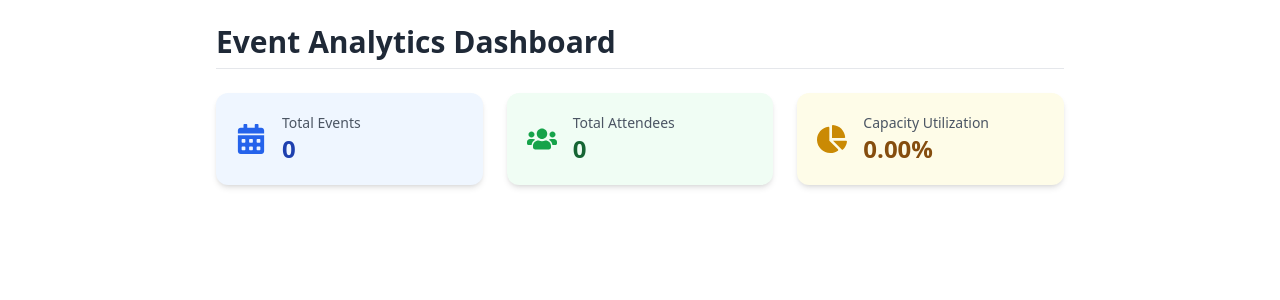
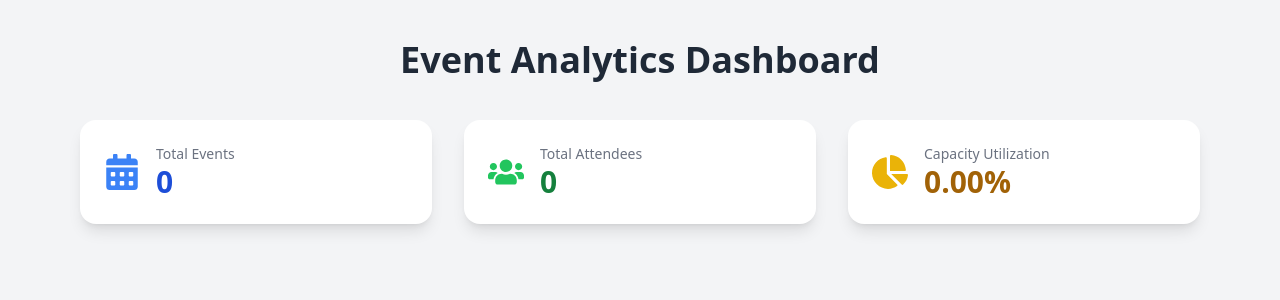
Before and after one commit to Sanduni4822/Event-Management-System, a React (Vite) app in the folder client/: page /event/analytics in a window 1280 px wide. Shown: the top 300 px of the page. Built offline with nearby package versions, Linux system fonts and the light colour scheme; no server answers.

Commit message:
Improved EventAnalytics layout with enhanced dashboard design

```diff
--- a/client/src/pages/EventAnalytics.jsx
+++ b/client/src/pages/EventAnalytics.jsx
@@ -1,6 +1,5 @@
 import React, { useEffect, useState } from 'react';
 import { getEvents, getAttendeesForEvent } from '../services/eventService';
-import Button from '../components/Button';
 import { FaUsers, FaCalendarAlt, FaChartPie } from 'react-icons/fa';
 
 const EventAnalytics = () => {
@@ -42,38 +41,42 @@ const EventAnalytics = () => {
     totalCapacity > 0 ? ((totalAttendees / totalCapacity) * 100).toFixed(2) : '0.00';
 
   return (
-    <div className="p-6 max-w-4xl mx-auto">
-      <h1 className="text-3xl font-bold mb-6 text-gray-800 border-b pb-2">Event Analytics Dashboard</h1>
+    <div className="min-h-screen bg-gray-100 py-10">
+      <div className="max-w-6xl mx-auto px-4">
+        <h1 className="text-4xl font-bold text-center text-gray-800 mb-10">
+          Event Analytics Dashboard
+        </h1>
         {loading ? (
-        <p className="text-gray-600 text-center">Loading data...</p>
+          <p className="text-center text-gray-600">Loading data...</p>
         ) : (
-        <div className="grid md:grid-cols-3 gap-6">
-          <div className="bg-blue-50 p-5 rounded-xl shadow-md flex items-center space-x-4">
-            <FaCalendarAlt className="text-blue-600 text-3xl" />
+          <div className="grid sm:grid-cols-1 md:grid-cols-3 gap-8">
+            <div className="bg-white p-6 rounded-2xl shadow-lg flex items-center space-x-4">
+              <FaCalendarAlt className="text-blue-500 text-4xl" />
               <div>
-              <p className="text-sm text-gray-600">Total Events</p>
-              <p className="text-2xl font-semibold text-blue-800">{totalEvents}</p>
+                <p className="text-gray-500 text-sm">Total Events</p>
+                <p className="text-3xl font-bold text-blue-700">{totalEvents}</p>
               </div>
             </div>
 
-          <div className="bg-green-50 p-5 rounded-xl shadow-md flex items-center space-x-4">
-            <FaUsers className="text-green-600 text-3xl" />
+            <div className="bg-white p-6 rounded-2xl shadow-lg flex items-center space-x-4">
+              <FaUsers className="text-green-500 text-4xl" />
               <div>
-              <p className="text-sm text-gray-600">Total Attendees</p>
-              <p className="text-2xl font-semibold text-green-800">{totalAttendees}</p>
+                <p className="text-gray-500 text-sm">Total Attendees</p>
+                <p className="text-3xl font-bold text-green-700">{totalAttendees}</p>
               </div>
             </div>
 
-          <div className="bg-yellow-50 p-5 rounded-xl shadow-md flex items-center space-x-4">
-            <FaChartPie className="text-yellow-600 text-3xl" />
+            <div className="bg-white p-6 rounded-2xl shadow-lg flex items-center space-x-4">
+              <FaChartPie className="text-yellow-500 text-4xl" />
               <div>
-              <p className="text-sm text-gray-600">Capacity Utilization</p>
-              <p className="text-2xl font-semibold text-yellow-800">{utilization}%</p>
+                <p className="text-gray-500 text-sm">Capacity Utilization</p>
+                <p className="text-3xl font-bold text-yellow-700">{utilization}%</p>
               </div>
             </div>
           </div>
         )}
       </div>
+    </div>
   );
 };
 
```
Lines whose indentation alone changed are shown as unchanged.
